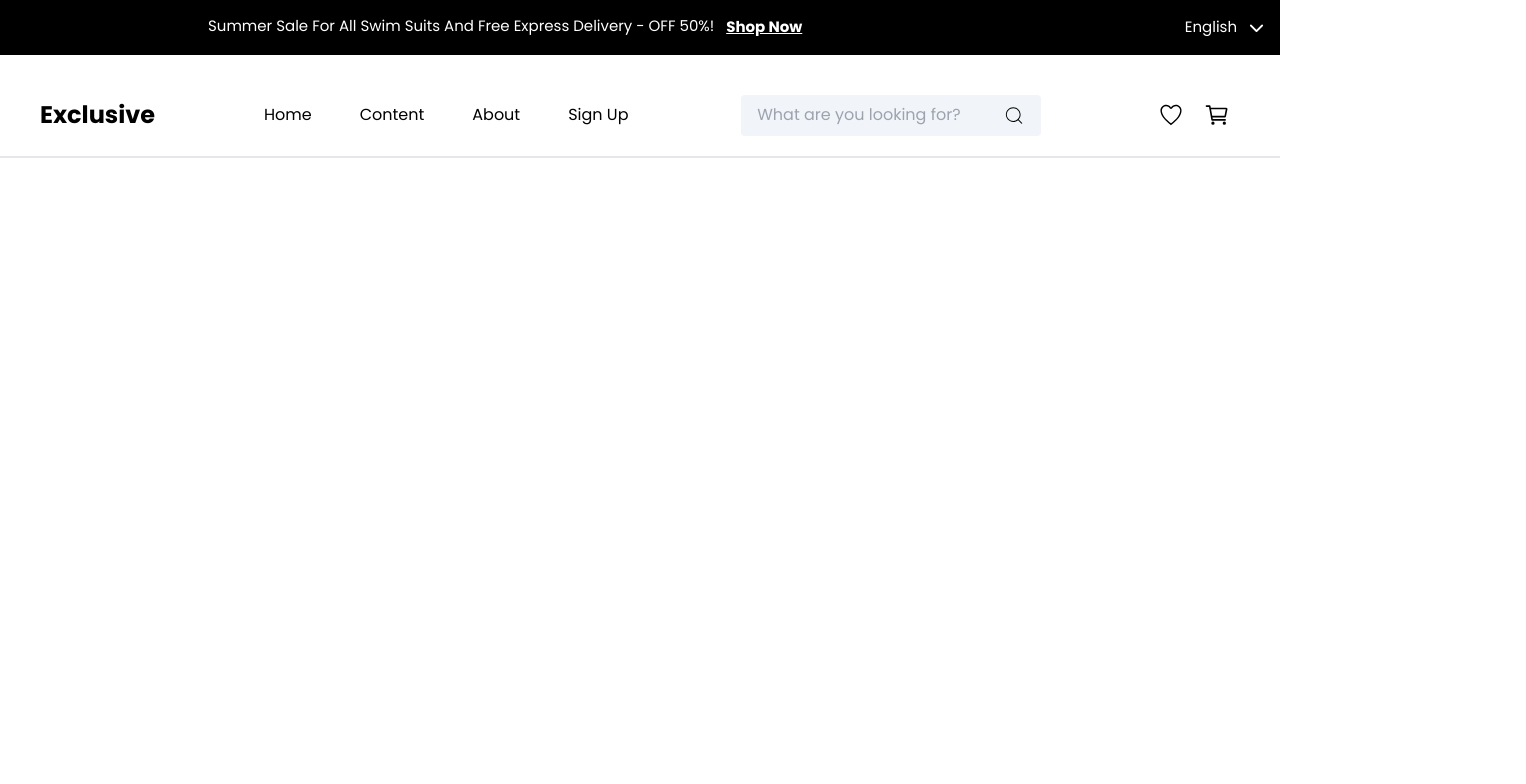
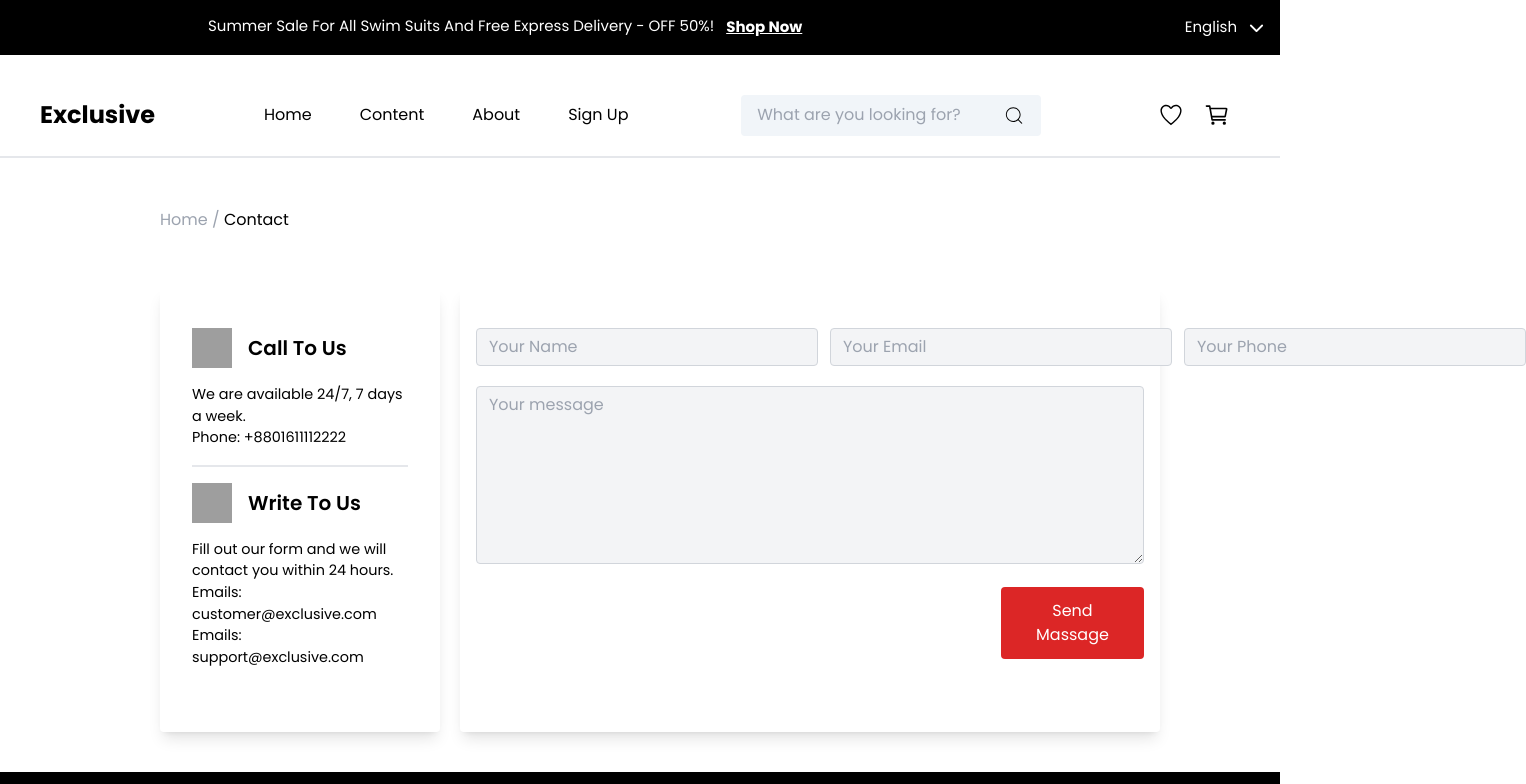
Before and after one commit to ayaosamaramadan/MERN-Ecommerce, a React (Vite) app: page /content in a window 1280 px wide. Shown: the top 784 px of the page, 1526 px wide, since content can reach past the window. Built offline with nearby package versions, Linux system fonts and the light colour scheme; grey boxes are pictures that could not be loaded; a web font is replaced by a local one.

Commit message:
update content layout

```diff
--- a/src/App.tsx
+++ b/src/App.tsx
@@ -6,6 +6,7 @@ import Navi from "./components/Navi";
 import Content from "./components/Content";
 import About from "./components/About";
 import NotFound from "./components/NotFound";
+import Footer from "./components/Home/Footer";
 
 const App = () => {
   return (
@@ -16,8 +17,8 @@ const App = () => {
         <Route path="/content" element={<Content />} />
         <Route path="/about" element={<About />} />
         <Route path="*" element={<NotFound />} />
-
       </Routes>
+      <Footer/>
     </BrowserRouter>
   );
 };
--- a/src/components/About.tsx
+++ b/src/components/About.tsx
@@ -1,6 +1,6 @@
 import { FiTwitter } from "react-icons/fi";
 import { aboutt, aboutt2 } from "../api/sales";
-import Footer from "./Home/Footer";
+// import Footer from "./Home/Footer";
 import Serv from "./Home/Serv";
 import { FaInstagram, FaLinkedinIn } from "react-icons/fa";
 
@@ -72,7 +72,7 @@ const About = () => {
       </div>
 
       <Serv />
-      <Footer />
+
     </>
   );
 };
--- a/src/components/Content.tsx
+++ b/src/components/Content.tsx
@@ -1,7 +1,110 @@
 const Content = () => {
   return (
     <>
-      <p>This is the content of the page</p>
+      <div className="mt-52 ml-40">
+        <span className="text-gray-400">Home / </span>
+        <span>Contact</span>
+      </div>
+
+      <div className="ml-40 flex mt-14">
+        <div className="shadow-lg p-8 rounded w-[25%] pt-10">
+          <div className="border-b-2 pb-4 mb-4">
+            <div className="flex items-center mb-4">
+              <img
+                src="https://res.cloudinary.com/dgjbaeyok/image/upload/v1740800906/tdxqcznu7dgezximbv6y.png"
+                alt="Call to Us"
+                className="w-10 h-10 mr-4"
+              />
+              <h2 className="text-xl font-semibold">Call To Us</h2>
+            </div>
+            <div className="text-[0.9rem]">
+              <p>We are available 24/7, 7 days a week.</p>
+              <p>Phone: +8801611112222</p>
+            </div>
+          </div>
+
+          <div className="pb-4 mb-4">
+            <div className="flex items-center mb-4">
+              <img
+                src="https://res.cloudinary.com/dgjbaeyok/image/upload/v1740800906/tdxqcznu7dgezximbv6y.png"
+                alt="Write to Us"
+                className="w-10 h-10 mr-4"
+              />
+              <h2 className="text-xl font-semibold">Write To Us</h2>
+            </div>
+
+            <div className="text-[0.9rem]">
+              <p>Fill out our form and we will contact you within 24 hours.</p>
+              <p>Emails: customer@exclusive.com</p>
+              <p>Emails: support@exclusive.com</p>
+            </div>
+
+          </div>
+        </div>
+
+        <div className="ml-5 shadow-lg p-4 pt-10 w-[62.5%] rounded">
+          <div className="w-full max-w-md flex">
+            <label
+              htmlFor="name"
+              className="flex text-gray-700 font-bold mb-2"
+            >
+
+            </label>
+            <input
+              className="bg-gray-100 border border-gray-300 rounded py-2 px-3 text-gray-700 leading-tight focus:outline-none focus:bg-white focus:border-gray-500"
+              type="text"
+              name="name"
+              id="name"
+              placeholder="Your Name"
+              title="Name"
+            />
+            <label
+              htmlFor="email"
+              className="flex ml-3 text-gray-700 font-bold mb-2"
+            >
+
+            </label>
+            <input
+             className="bg-gray-100 border border-gray-300 rounded py-2 px-3 text-gray-700 leading-tight focus:outline-none focus:bg-white focus:border-gray-500"
+
+              placeholder="Your Email"
+              title="Email"
+            />
+            <label
+              htmlFor="phone"
+              className="flex ml-3 text-gray-700 font-bold mb-2"
+            ></label>
+            <input
+              className="bg-gray-100 border border-gray-300 rounded py-2 px-3 text-gray-700 leading-tight focus:outline-none focus:bg-white focus:border-gray-500"
+              type="text"
+              name="phone"
+              id="phone"
+              placeholder="Your Phone"
+              title="Phone"
+            />
+            <label
+              htmlFor="message"
+              className="block text-gray-700 font-bold mb-2"
+            ></label>
+          </div>
+          <textarea
+            className="bg-gray-100 border mt-5 pb-32 border-gray-300 rounded w-full py-2 px-3 text-gray-700 leading-tight focus:outline-none focus:bg-white focus:border-gray-500"
+            name="message"
+            id="message"
+            placeholder="Your message"
+            title="Message"
+          ></textarea>
+
+          <div className="mt-4">
+            <button
+              className="ml-[525px] bg-red-600 hover:bg-red-700 px-8 rounded text-white py-3 text-center"
+              type="button"
+            >
+              Send Massage
+            </button>
+          </div>
+        </div>
+      </div>
     </>
   );
 };
--- a/src/components/Home/Home.tsx
+++ b/src/components/Home/Home.tsx
@@ -1,7 +1,6 @@
 import Sales from "./Sales";
 import Besto from "./Besto";
 import Header from "./Header";
-import Footer from "./Footer";
 
 const Home = () => {
   return (
@@ -9,7 +8,7 @@ const Home = () => {
       <Header />
       <Sales />
       <Besto />
-      <Footer />
+
     </div>
   );
 };
--- a/src/components/NotFound.tsx
+++ b/src/components/NotFound.tsx
@@ -1,5 +1,5 @@
 import { Link } from "react-router";
-import Footer from "./Home/Footer";
+// import Footer from "./Home/Footer";
 
 const NotFound = () => {
   return (
@@ -21,7 +21,7 @@ const NotFound = () => {
           </button>
         </Link>
       </div>
-      <Footer />
+
     </>
   );
 };
```
